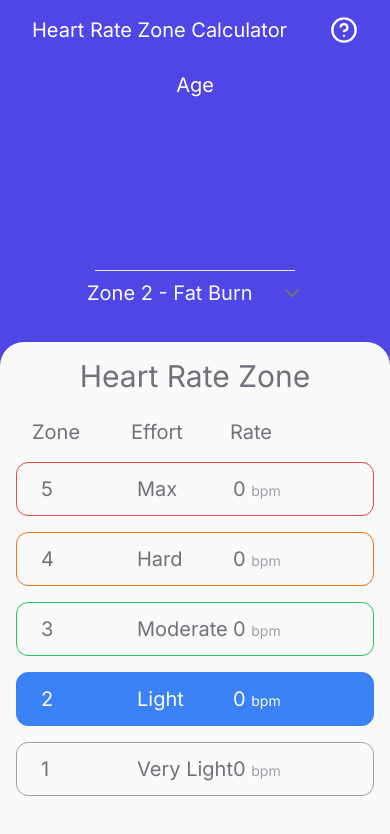
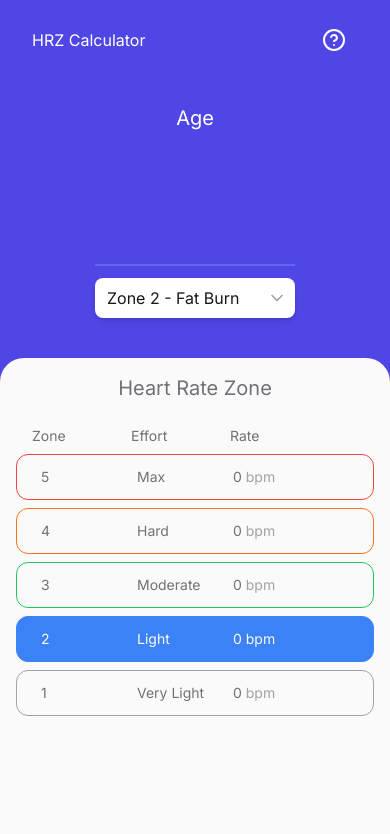
Before and after one commit to dhiodhaha/heart-zone-calculator, a Next.js app: page / in a window 390 px wide. Shown: the top 834 px of the page. Built offline with nearby package versions, Linux system fonts and the light colour scheme.

Commit message:
fix(ui): select style

```diff
--- a/package.json
+++ b/package.json
@@ -9,6 +9,7 @@
     "lint": "next lint"
   },
   "dependencies": {
+    "@headlessui/react": "^1.7.19",
     "framer-motion": "^11.1.7",
     "lucide-react": "^0.378.0",
     "next": "14.2.3",
--- a/src/app/page.js
+++ b/src/app/page.js
@@ -3,7 +3,7 @@ import Image from "next/image";
 
 export default function Home() {
   return (
-    <div className="flex flex-col justify-center items-center bg-indigo-600 h-screen min-w-max">
+    <div className="flex flex-col justify-center items-center bg-indigo-600 ">
       <Calculate />
     </div>
   );
--- a/src/components/Calculate.jsx
+++ b/src/components/Calculate.jsx
@@ -1,8 +1,18 @@
 "use client";
 
 import { CircleHelp } from "lucide-react";
-import { Settings } from "lucide-react";
-import { useState } from "react";
+import { Fragment, useState } from "react";
+import { Listbox, Transition } from "@headlessui/react";
+import { CheckIcon } from "lucide-react";
+import { ChevronDownIcon } from "lucide-react";
+
+const zones = [
+  { id: 5, name: "Zone 5 - VO2 Max" },
+  { id: 4, name: "Zone 4 - Anaerobic" },
+  { id: 3, name: "Zone 3 - Aerobic" },
+  { id: 2, name: "Zone 2 - Fat Burn" },
+  { id: 1, name: "Zone 1 - Warm Up" },
+];
 
 export const Calculate = () => {
   const [age, setAge] = useState();
@@ -10,7 +20,8 @@ export const Calculate = () => {
 
   const [maxBPM, setMaxBPM] = useState(220 - age);
   const [error, setError] = useState("");
-  const [selectedZone, setSelectedZone] = useState(2);
+
+  const [selectedZone, setSelectedZone] = useState(zones[3]);
 
   const calculateHeartRateZone = (zoneNumber) => {
     const zoneRanges = {
@@ -26,6 +37,10 @@ export const Calculate = () => {
     return `${Math.round(min)}-${Math.round(max)} `;
   };
 
+  const handleZoneChange = (zone) => {
+    setSelectedZone(zone);
+  };
+
   const handleAgeChange = ({ target: { value: rawAge } }) => {
     const parsedAge = parseInt(rawAge, 10);
     const isValid = parsedAge >= 0 && parsedAge <= 99;
@@ -36,74 +51,98 @@ export const Calculate = () => {
     setShowResetButton(rawAge !== "");
   };
 
-  const handleZoneSelect = (event) => {
-    const zoneNumber = parseInt(event.target.value);
-    setSelectedZone(zoneNumber); // Update the selected zone state
+  const handleZoneSelect = (e) => {
+    const selectedId = parseInt(e.target.value);
+    const selectedZone = zones.find((zone) => zone.id === selectedId);
+    setSelectedZone(selectedZone);
   };
-
-  //   const handleCalculate = () => {
-  //     // You can add logic here to handle the calculation
-  //     // For now, let's just log the results for each zone
-  //     console.log("Zone 5:", calculateHeartRateZone(5));
-  //     console.log("Zone 4:", calculateHeartRateZone(4));
-  //     console.log("Zone 3:", calculateHeartRateZone(3));
-  //     console.log("Zone 2:", calculateHeartRateZone(2));
-  //     console.log("Zone 1:", calculateHeartRateZone(1));
-  //   };
 
   return (
     <div
       id="Data"
-      className="flex flex-col items-center w-full text-white h-screen justify-between"
+      className="flex flex-col items-center w-full text-white min-h-screen justify-between md:h-[calc(100vh-64px)]"
     >
       <div className="w-full max-w-2xl mx-auto pt-4">
-        <div className="flex justify-between px-8 text-xl">
-          <div>Heart Rate Zone Calculator</div>
-          <div>
-            <CircleHelp size={28} />
+        <div className="flex justify-between items-center px-8 text-md md:text-xl">
+          <div>HRZ Calculator</div>
+          <div className="size-12 flex justify-center items-center">
+            <CircleHelp className="size-6" />
           </div>
         </div>
       </div>{" "}
       <div>
         <div className="flex flex-col items-center justify-center ">
-          <div className="text-xl">Age</div>
-          <div className="flex flex-col items-center border-b">
+          {error && (
+            <span className="my-4 relative inline-block bg-red-600 py-1.5 px-3  text-zinc-50 text-sm">
+              {error}
+            </span>
+          )}{" "}
+          <div className="text-xl">Age</div>{" "}
+          <div className="flex flex-col items-center border-b-2 border-b-indigo-500">
             <input
               type="number"
-              className="select-all flex flex-wrap text-center group-focus border-none outline-none focus:ring-transparent text-zinc-50 text-9xl bg-transparent w-48 focus:outline-none mr-2"
+              className="select-all flex flex-wrap text-center group-focus border-none outline-none focus:ring-transparent text-zinc-50 text-8xl bg-transparent w-48 focus:outline-none mr-2"
               value={age}
               onChange={handleAgeChange}
             />{" "}
           </div>{" "}
-          <div className="flex justify-center">
-            <select
-              type="select"
-              value={selectedZone}
-              onChange={handleZoneSelect}
-              className="form-select flex items-center border-none outline-none   w-60 focus:ring-transparent text-zinc-50 text-xl bg-transparent focus:outline-none  cursor-pointer"
-            >
-              <option className="text-zinc-500 text-justify" value={5}>
-                Zone 5 - VO2 Max
-              </option>
-              <option className="text-zinc-500 text-justify" value={4}>
-                Zone 4 - Anaerobic
-              </option>
-              <option className="text-zinc-500 text-justify" value={3}>
-                Zone 3 - Aerobic
-              </option>
-              <option className="text-zinc-500 text-justify" value={2}>
-                Zone 2 - Fat Burn
-              </option>
-              <option className="text-zinc-500 text-justify" value={1}>
-                Zone 1 - Warm Up
-              </option>
-            </select>
+          <div className="w-full text-zinc-900">
+            <Listbox value={selectedZone} onChange={handleZoneChange}>
+              <div className="relative mt-1">
+                <Listbox.Button className="mt-2 relative w-full cursor-pointer rounded-lg bg-white py-2 pl-3 pr-10 text-left shadow-md focus:outline-none focus-visible:border-indigo-500 focus-visible:ring-2 focus-visible:ring-white/75 focus-visible:ring-offset-2 focus-visible:ring-offset-orange-300 sm:text-sm">
+                  <span className="block truncate">{selectedZone.name}</span>
+                  <span className="pointer-events-none absolute inset-y-0 right-0 flex items-center pr-2">
+                    <ChevronDownIcon
+                      className="h-5 w-5 text-gray-400"
+                      aria-hidden="true"
+                    />
+                  </span>
+                </Listbox.Button>
+                <Transition
+                  as={Fragment}
+                  leave="transition ease-in duration-100"
+                  leaveFrom="opacity-100"
+                  leaveTo="opacity-0"
+                >
+                  <Listbox.Options className="absolute mt-1 max-h-60 w-full overflow-auto rounded-md bg-white py-1 text-base shadow-lg ring-1 ring-black/5 focus:outline-none sm:text-sm">
+                    {zones.map((zone, zonesId) => (
+                      <Listbox.Option
+                        key={zone.id}
+                        className={({ active }) =>
+                          `relative cursor-default select-none py-2 pl-10 pr-4 ${
+                            active
+                              ? "bg-indigo-100 text-indigo-900"
+                              : "text-gray-900"
+                          }`
+                        }
+                        value={zone}
+                      >
+                        {({ selected }) => (
+                          <>
+                            <span
+                              className={`block truncate ${
+                                selected ? "font-medium" : "font-normal"
+                              }`}
+                            >
+                              {zone.name}
+                            </span>
+                            {selected ? (
+                              <span className="absolute inset-y-0 left-0 flex items-center pl-3 text-zinc-600">
+                                <CheckIcon
+                                  className="size-5"
+                                  aria-hidden="true"
+                                />
+                              </span>
+                            ) : null}
+                          </>
+                        )}
+                      </Listbox.Option>
+                    ))}
+                  </Listbox.Options>
+                </Transition>
+              </div>
+            </Listbox>
           </div>
-          {error && (
-            <span className="relative inline-block bg-red-800 py-1.5 px-3  text-zinc-50 text-sm mt-4">
-              {error}
-            </span>
-          )}
           {showResetButton && (
             <button
               className="bg-indigo-400 hover:bg-indigo-300 text-white  py-4 px-24 rounded-xl my-4 transition-all druation-300"
@@ -120,11 +159,11 @@ export const Calculate = () => {
       </div>
       <div
         id="dataCard"
-        className="flex flex-col bg-zinc-50 pb-12 w-screen md:w-full md:max-w-2xl text-zinc-500 items-center rounded-t-3xl text-lg mx-auto px-4"
+        className="flex flex-col bg-zinc-50 pb-12 w-screen md:w-full md:max-w-2xl text-zinc-500 items-center rounded-t-3xl text-sm md:text-lg mx-auto px-4"
       >
-        <div className="text-3xl py-4">Heart Rate Zone</div>
+        <div className="text-xl py-4">Heart Rate Zone</div>
 
-        <div className="flex flex-col gap-4 text-xl w-full">
+        <div className="flex flex-col gap-2 text-sm md:text-xl w-full md:pb-0 pb-20">
           <div className="flex justify-between rounded-xl px-4 pt-2">
             <div className="w-24">Zone</div>
             <div className="w-24">Effort</div>
@@ -132,9 +171,9 @@ export const Calculate = () => {
           </div>
           <div
             className={`zoneList flex justify-between border border-red-500 p-3 pl-6 rounded-xl cursor-pointer ${
-              selectedZone === 5 ? "bg-red-500 text-zinc-50" : ""
+              selectedZone === zones[0] ? "bg-red-500 text-zinc-50" : ""
             }`}
-            onClick={() => setSelectedZone(5)}
+            onClick={() => setSelectedZone(zones[0])}
           >
             <div className="w-24">5</div>
             <div className="w-24">Max</div>
@@ -142,7 +181,7 @@ export const Calculate = () => {
               {age ? calculateHeartRateZone(5) : "0"}{" "}
               <span
                 className={`text-sm ${
-                  selectedZone === 5 ? "text-zinc-50" : "text-zinc-400"
+                  selectedZone === zones[0] ? "text-zinc-50" : "text-zinc-400"
                 }`}
               >
                 bpm
@@ -151,9 +190,9 @@ export const Calculate = () => {
           </div>
           <div
             className={`zoneList flex justify-between border border-orange-500 p-3 pl-6 rounded-xl cursor-pointer ${
-              selectedZone === 4 ? "bg-orange-500 text-zinc-50" : ""
+              selectedZone === zones[1] ? "bg-orange-500 text-zinc-50" : ""
             }`}
-            onClick={() => setSelectedZone(4)}
+            onClick={() => setSelectedZone(zones[1])}
           >
             <div className="w-24">4</div>
             <div className="w-24">Hard</div>
@@ -161,7 +200,7 @@ export const Calculate = () => {
               {age ? calculateHeartRateZone(4) : "0"}{" "}
               <span
                 className={`text-sm ${
-                  selectedZone === 4 ? "text-zinc-50" : "text-zinc-400"
+                  selectedZone === zones[1] ? "text-zinc-50" : "text-zinc-400"
                 }`}
               >
                 bpm
@@ -170,9 +209,9 @@ export const Calculate = () => {
           </div>
           <div
             className={`zoneList flex justify-between border border-green-500 p-3 pl-6 rounded-xl cursor-pointer ${
-              selectedZone === 3 ? "bg-green-500 text-zinc-50" : ""
+              selectedZone === zones[2] ? "bg-green-500 text-zinc-50" : ""
             }`}
-            onClick={() => setSelectedZone(3)}
+            onClick={() => setSelectedZone(zones[2])}
           >
             <div className="w-24">3</div>
             <div className="w-24">Moderate</div>
@@ -180,7 +219,7 @@ export const Calculate = () => {
               {age ? calculateHeartRateZone(3) : "0"}{" "}
               <span
                 className={`text-sm ${
-                  selectedZone === 3 ? "text-zinc-50" : "text-zinc-400"
+                  selectedZone === zones[2] ? "text-zinc-50" : "text-zinc-400"
                 }`}
               >
                 bpm
@@ -189,9 +228,9 @@ export const Calculate = () => {
           </div>
           <div
             className={`zoneList flex justify-between border border-blue-500 p-3 pl-6 rounded-xl cursor-pointer ${
-              selectedZone === 2 ? "bg-blue-500 text-zinc-50" : ""
+              selectedZone === zones[3] ? "bg-blue-500 text-zinc-50" : ""
             }`}
-            onClick={() => setSelectedZone(2)}
+            onClick={() => setSelectedZone(zones[3])}
           >
             <div className="w-24">2</div>
             <div className="w-24">Light</div>
@@ -199,7 +238,7 @@ export const Calculate = () => {
               {age ? calculateHeartRateZone(2) : "0"}{" "}
               <span
                 className={`text-sm ${
-                  selectedZone === 2 ? "text-zinc-50" : "text-zinc-400"
+                  selectedZone === zones[3] ? "text-zinc-50" : "text-zinc-400"
                 }`}
               >
                 bpm
@@ -208,9 +247,9 @@ export const Calculate = () => {
           </div>
           <div
             className={`zoneList flex justify-between border border-gray-400 p-3 pl-6 rounded-xl cursor-pointer ${
-              selectedZone === 1 ? "bg-gray-400 text-zinc-50" : ""
+              selectedZone === zones[4] ? "bg-gray-400 text-zinc-50" : ""
             }`}
-            onClick={() => setSelectedZone(1)}
+            onClick={() => setSelectedZone(zones[4])}
           >
             <div className="w-24">1</div>
             <div className="w-24">Very Light</div>
@@ -218,89 +257,13 @@ export const Calculate = () => {
               {age ? calculateHeartRateZone(1) : "0"}{" "}
               <span
                 className={`text-sm ${
-                  selectedZone === 1 ? "text-zinc-50" : "text-zinc-400"
+                  selectedZone === zones[4] ? "text-zinc-50" : "text-zinc-400"
                 }`}
               >
                 bpm
               </span>
             </div>
           </div>
-          {/* <div
-            className={`flex justify-between w-full border border-orange-500 py-4 px-8 rounded-xl cursor-pointer ${
-              selectedZone === 4 ? "bg-orange-500 text-zinc-50" : ""
-            }`}
-            onClick={() => setSelectedZone(4)}
-          >
-            <div className="w-32 ">4</div>
-            <div className="w-32">Hard</div>
-            <div className="w-32">
-              {calculateHeartRateZone(4)}{" "}
-              <span
-                className={`text-sm ${
-                  selectedZone === 4 ? "text-zinc-50" : "text-zinc-400"
-                }`}
-              >
-                bpm
-              </span>
-            </div>
-          </div>
-          <div
-            className={`flex justify-between w-full border border-green-500 py-4 px-8 rounded-xl cursor-pointer ${
-              selectedZone === 3 ? "bg-green-500 text-zinc-50" : ""
-            }`}
-            onClick={() => setSelectedZone(3)}
-          >
-            <div className="w-32 ">3</div>
-            <div className="w-32">Moderate</div>
-            <div className="w-32">
-              {calculateHeartRateZone(3)}{" "}
-              <span
-                className={`text-sm ${
-                  selectedZone === 3 ? "text-zinc-50" : "text-zinc-400"
-                }`}
-              >
-                bpm
-              </span>
-            </div>
-          </div>
-          <div
-            className={`flex justify-between w-full border border-blue-500 py-4 px-8 rounded-xl cursor-pointer ${
-              selectedZone === 2 ? "bg-blue-500 text-zinc-50" : ""
-            }`}
-            onClick={() => setSelectedZone(2)}
-          >
-            <div className="w-32 ">2</div>
-            <div className="w-32">Light</div>
-            <div className="w-32">
-              {calculateHeartRateZone(2)}{" "}
-              <span
-                className={`text-sm ${
-                  selectedZone === 2 ? "text-zinc-50" : "text-zinc-400"
-                }`}
-              >
-                bpm
-              </span>
-            </div>
-          </div>
-          <div
-            className={`flex justify-between w-full border border-gray-500 py-4 px-8 rounded-xl cursor-pointer ${
-              selectedZone === 1 ? "bg-gray-500 text-zinc-50" : ""
-            }`}
-            onClick={() => setSelectedZone(1)}
-          >
-            <div className="w-32 ">1</div>
-            <div className="w-32">Very Light</div>
-            <div className="w-32">
-              {calculateHeartRateZone(1)}{" "}
-              <span
-                className={`text-sm ${
-                  selectedZone === 1 ? "text-zinc-50" : "text-zinc-400"
-                }`}
-              >
-                bpm
-              </span>
-            </div>
-          </div> */}
         </div>
       </div>
     </div>
--- a/src/components/ZoneList.jsx
+++ /dev/null
@@ -1,26 +0,0 @@
-import React from "react";
-import ZoneList from "./ZoneList";
-
-const HeartRateZone = ({ calculateZone, selectedZone, setSelectedZone }) => {
-  const zones = [
-    { zoneNumber: 5, name: "Max" },
-    { zoneNumber: 4, name: "Hard" },
-    { zoneNumber: 3, name: "Moderate" },
-    { zoneNumber: 2, name: "Light" },
-    { zoneNumber: 1, name: "Very Light" },
-  ];
-
-  return (
-    <div className="flex flex-col bg-zinc-50 pb-12 w-screen md:w-full md:max-w-2xl text-zinc-500 items-center rounded-t-3xl text-lg mx-auto px-4">
-      <h2 className="text-3xl py-8">Heart Rate Zone</h2>
-      <ZoneList
-        zones={zones}
-        calculateZone={calculateZone}
-        selectedZone={selectedZone}
-        setSelectedZone={setSelectedZone}
-      />
-    </div>
-  );
-};
-
-export default HeartRateZoneComponent;
```
Also changed, not shown: 1 other file (tests, documents, lock files or other folders).
